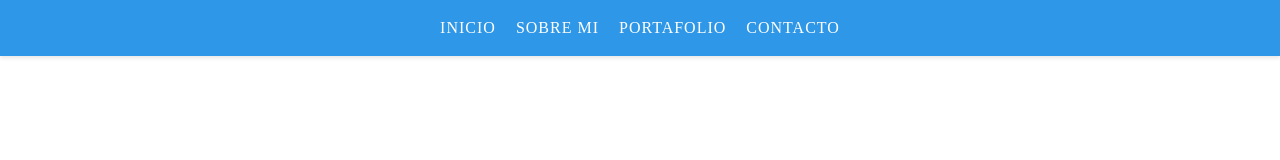
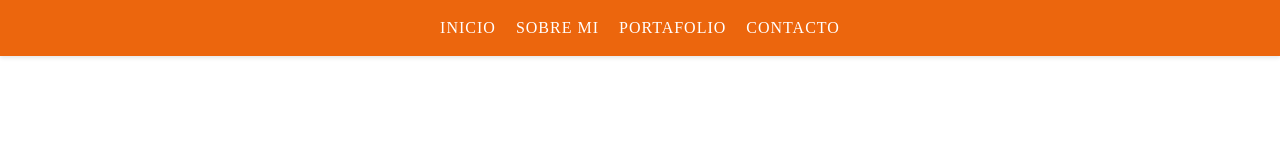
Before and after one commit to DanielH06-01/lodehoy, a plain HTML site: page index.html in a window 1280 px wide. Drawn offline with Linux system fonts and the light colour scheme.

Commit message:
cambio de color

```diff
--- a/styles.css
+++ b/styles.css
@@ -1,5 +1,5 @@
 :root {
-    --color-primario: #2f97e7;
+    --color-primario: #ec660d;
     --color-secundario: #ffffff;
     --color-acento: #2196f3;
     --color-texto: #333333;
```
